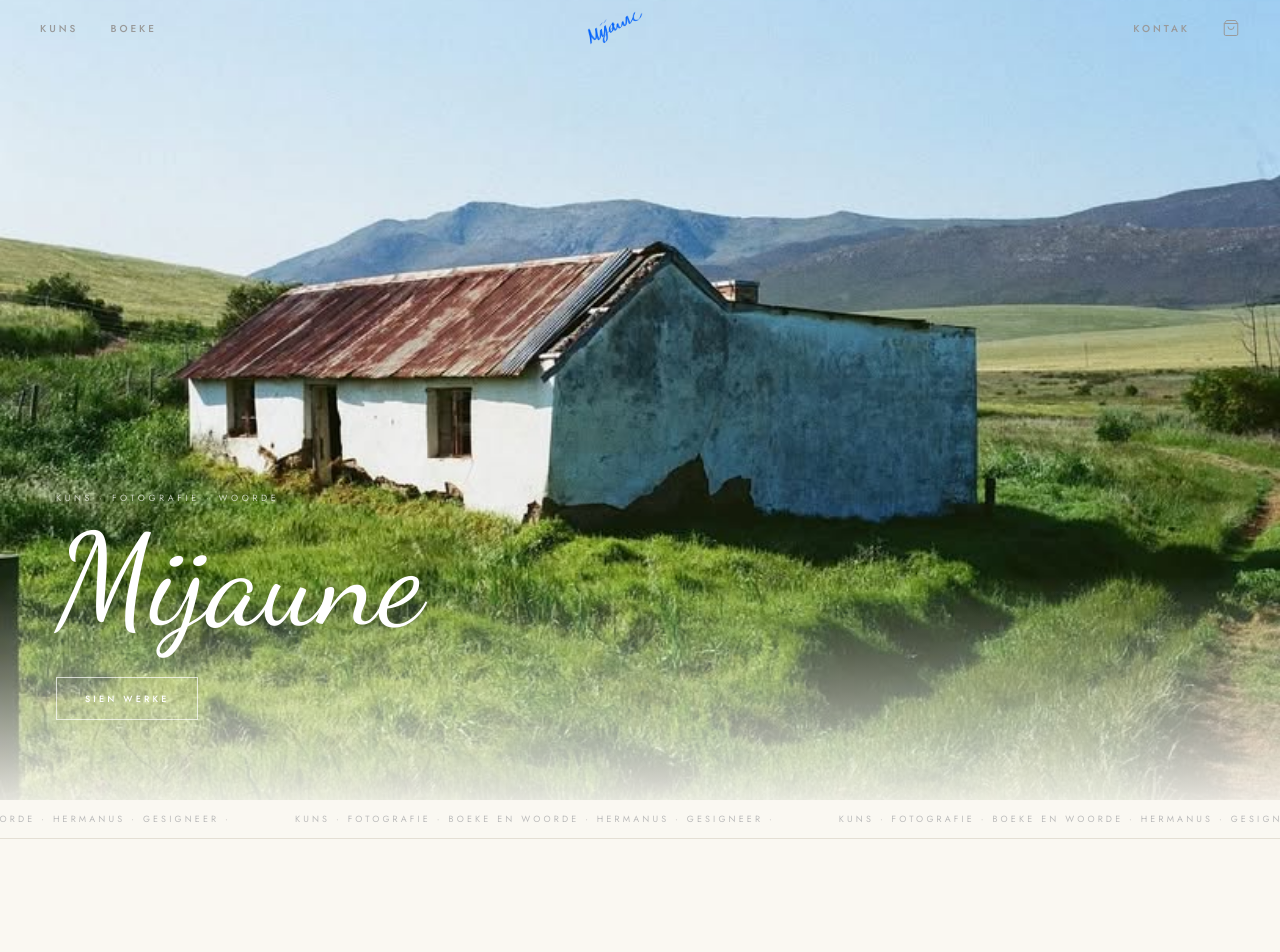
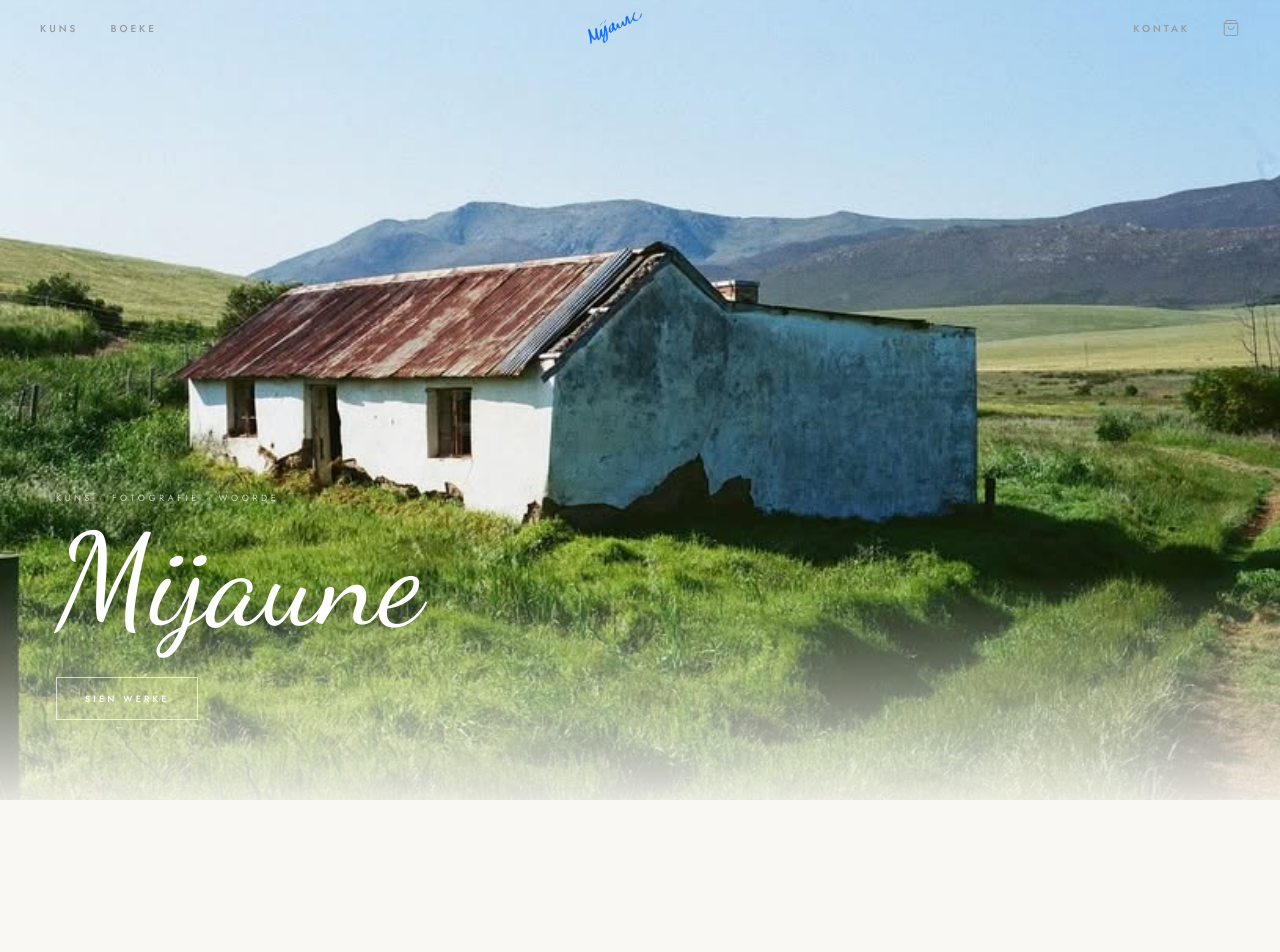
Before and after one commit to WorkspaceHermanus/mijaune-shop, a Next.js app: page / in a window 1280 px wide. Shown: the top 952 px of the page. Built offline with nearby package versions, Linux system fonts and the light colour scheme.

Commit message:
Remove marquee ticker from homepage

```diff
--- a/app/page.tsx
+++ b/app/page.tsx
@@ -47,18 +47,6 @@ export default function Home() {
           </Link>
         </div>
       </section>
-
-      {/* ── MARQUEE ── */}
-      <div className="marquee-track py-3 border-b" style={{ borderColor: "#e4dfd4" }}>
-        <div className="marquee-inner select-none">
-          {[...Array(6)].map((_, i) => (
-            <span key={i} className="text-[9px] tracking-[0.35em] uppercase px-8"
-              style={{ color: "#bbb" }}>
-              KUNS  ·  FOTOGRAFIE  ·  BOEKE EN WOORDE  ·  HERMANUS  ·  GESIGNEER  ·
-            </span>
-          ))}
-        </div>
-      </div>
 
       {/* ── ART TEASER ── */}
       <section className="px-6 md:px-14 pt-28 md:pt-40 pb-16 md:pb-24">
```
